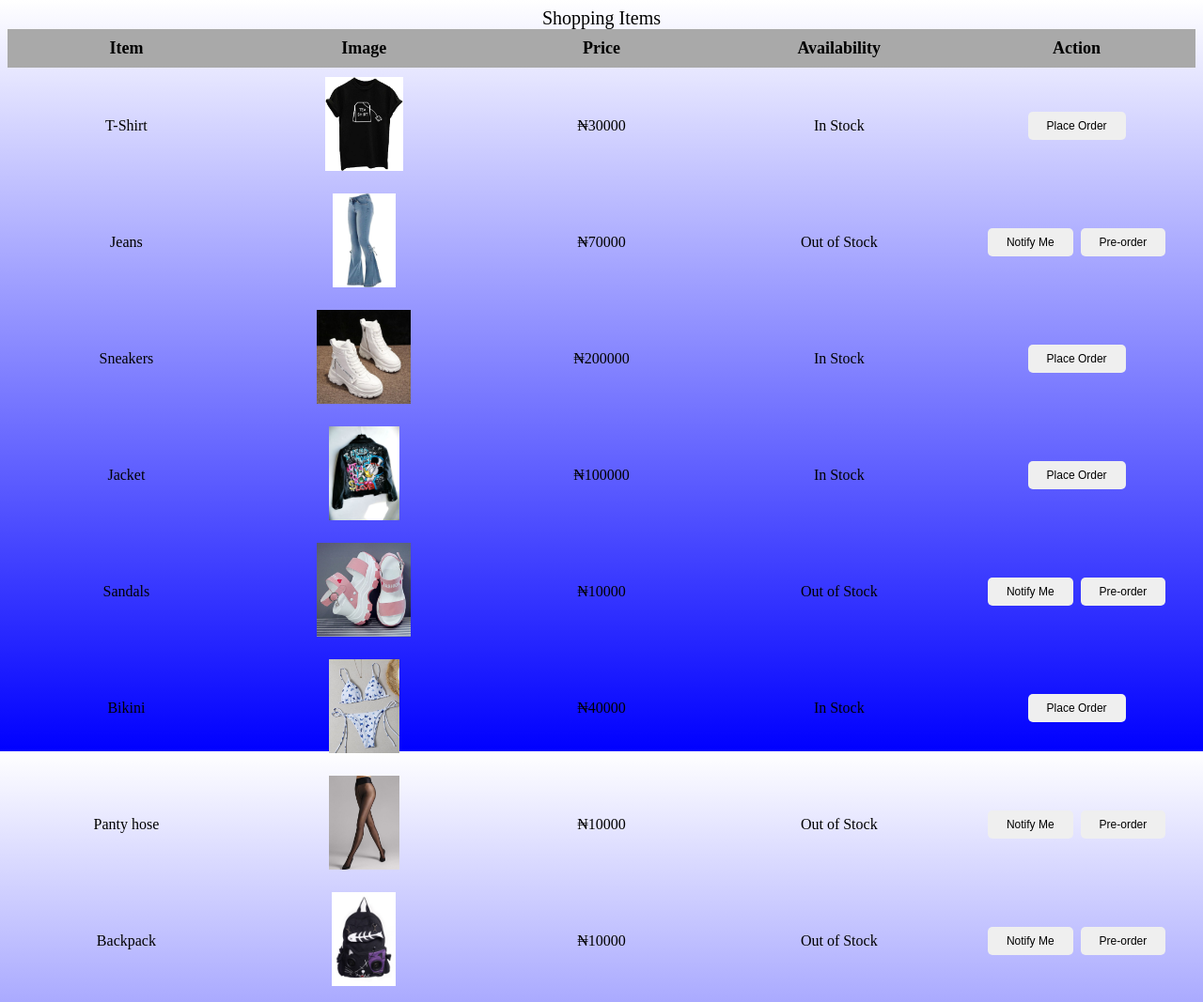
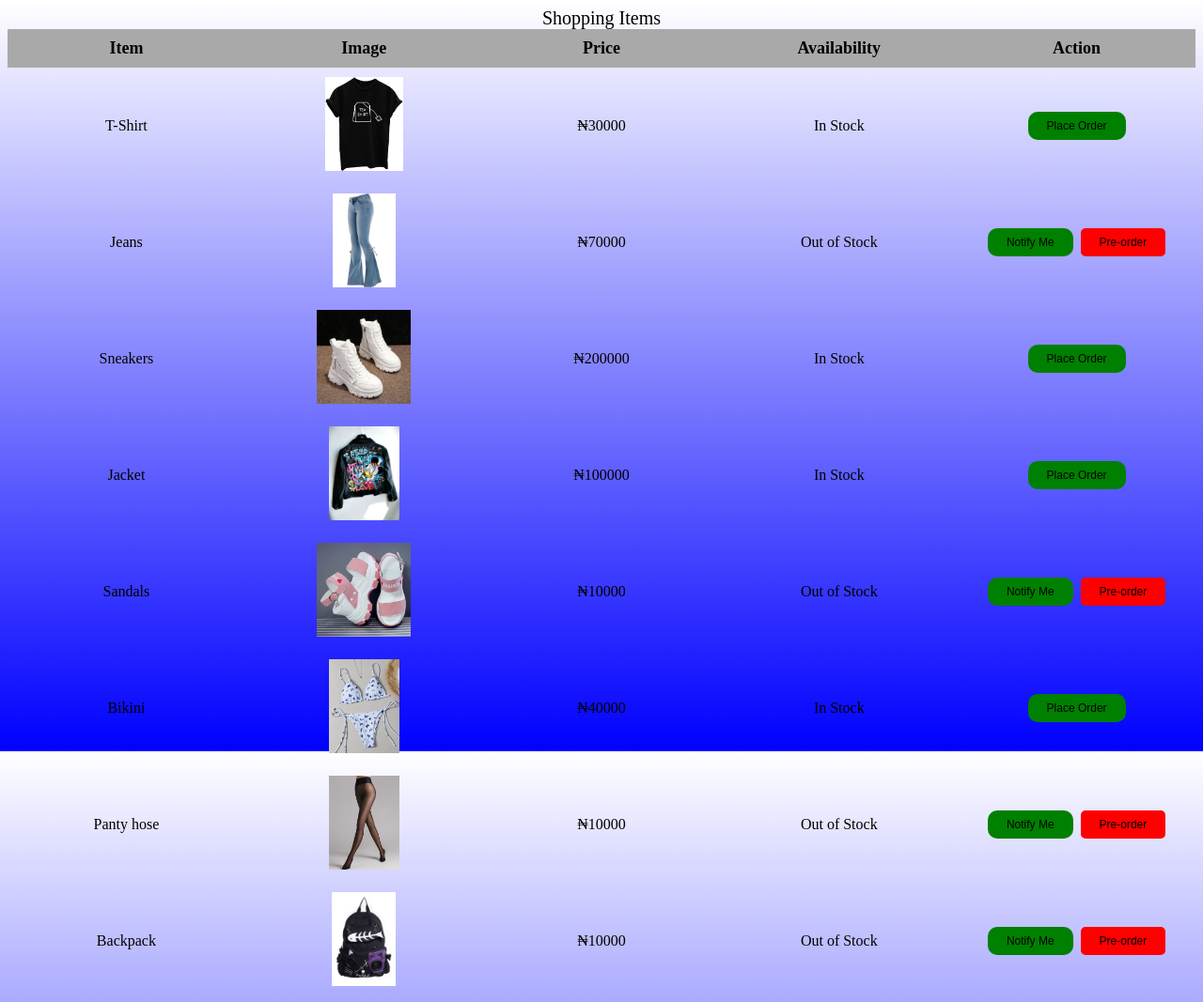
Before and after one commit to MitchelleOladosu/idk-what-to-name-it, a plain HTML site: page index.html in a window 1280 px wide. Shown: the whole page at 94% size. Drawn offline with Linux system fonts and the light colour scheme.

Commit message:
modified styles

```diff
--- a/styles.css
+++ b/styles.css
@@ -9,6 +9,8 @@ body {
 .place-order-btn {
 
     border: none;
+
+    background-color: green;
 
     color:  black;
 
@@ -24,16 +26,18 @@ body {
 
     cursor: pointer;
 
-    border-radius: 5px;
+    border-radius: 10px;
 
 }
 
 .place-order-btn:hover {
-    background-color: bisque
+    background-color: bisque;
 }
 
 .notify-btn {
-     border: none;
+    border: none;
+
+    background-color: green;
 
     color:  black;
 
@@ -49,7 +53,7 @@ body {
 
     cursor: pointer;
 
-    border-radius: 5px;
+    border-radius: 10px;
 }
 
 .notify-btn:hover {
@@ -57,7 +61,9 @@ body {
 }
 
 .preorder-btn {
-     border: none;
+    border: none;
+
+    background-color: red;
 
     color:  black;
 
```
